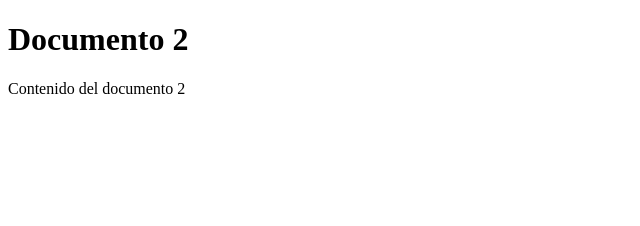
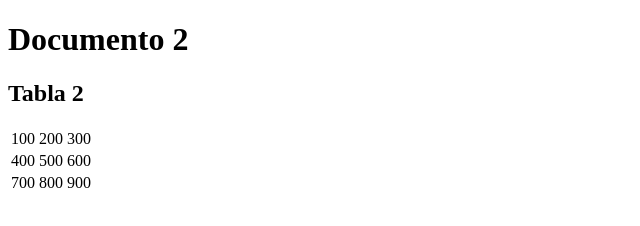
Before and after one commit to AlejandroCS92/AlejandroCS92, a plain HTML site: page index02.html in a window 1280 px wide. Shown: the whole page, without its empty margins (0-640 px from the left). Drawn offline with Linux system fonts and the light colour scheme.

Commit message:
Se agregaron tablas para mostrat el comando: git diff --staged.

```diff
--- a/index02.html
+++ b/index02.html
@@ -7,6 +7,24 @@
 
     <body>
         <h1>Documento 2</h1>
-        Contenido del documento 2
+
+        <h2>Tabla 2</h2>
+        <table>
+            <tr>
+                <td>100</td>
+                <td>200</td>
+                <td>300</td>
+            </tr>
+            <tr>
+                <td>400</td>
+                <td>500</td>
+                <td>600</td>
+            </tr>
+            <tr>
+                <td>700</td>
+                <td>800</td>
+                <td>900</td>
+            </tr>
+        </table>
     </body>
 </html>
```
Also changed, not shown: index.html (+10 -1 lines).
